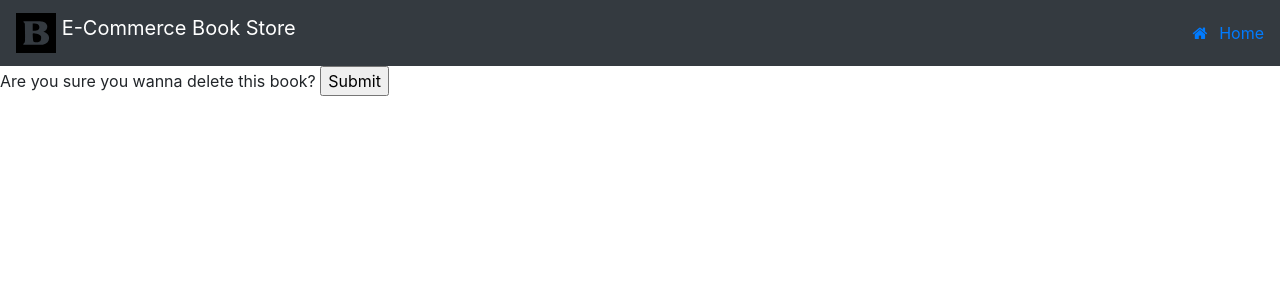
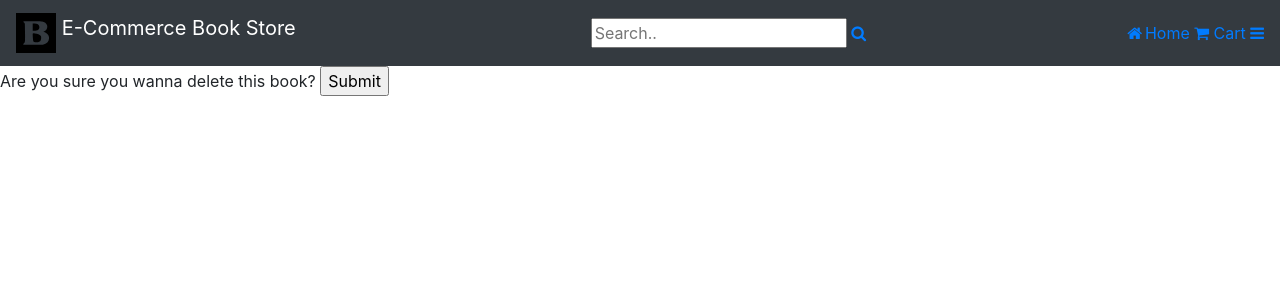
Before and after one commit to rajgopal161/e-book_webapp, a Django app: page /products/book/1/delete/ in a window 1280 px wide. Shown: the top 300 px of the page. Run offline with Django 3.2, Linux system fonts and the light colour scheme; some libraries are stand-ins or nearby versions.

Commit message:
Adding cart and search bar

```diff
--- a/mysite/myapp/templates/myapp/base.html
+++ b/mysite/myapp/templates/myapp/base.html
@@ -13,10 +13,20 @@
         <a class="navbar-brand" href="{% url 'myapp:products' %}">
         <img src="{% static 'myapp/booklist.svg' %}" width="40" height="40" class="d-inline-block align-top" alt="logo">
         E-Commerce Book Store
+        <div class="topnav">
+            <a class="active" href=""></a>
+            <a href=""></a>
+            <a href=""></a>
+            <input class="active" type="text" placeholder="Search..">
+            <a href=""><i class="fa fa-search" aria-hidden="false"></i> </a>
+        </div>
 
-        <link rel="stylesheet" href="https://cdnjs.cloudflare.com/ajax/libs/font-awesome/4.7.0/css/font-awesome.min.css">
-        <a  href="{% url 'myapp:products' %}"><i class="fa fa-home fa-fw" aria-hidden="false"></i>&nbsp; Home</a>
-
+        <div>
+            <link rel="stylesheet" href="https://cdnjs.cloudflare.com/ajax/libs/font-awesome/4.7.0/css/font-awesome.min.css">
+            <a  href="{% url 'myapp:products' %}"><i  class="fa fa-home fa-fw" aria-hidden="false"></i>Home </a>
+            <a href=""><i class="fa fa-shopping-cart fa-fe" aria-hidden="false"></i> Cart </a>
+            <a href=""><i class="fa fa-bars" aria-hidden="false"></i> </a>
+        </div>
         <!-- buttons for navigation bar
         <button class="btn"><i class="fa fa-home"></i> Home</button>
         <button class="btn"><i class="fa fa-bars"></i> Menu</button>
```
